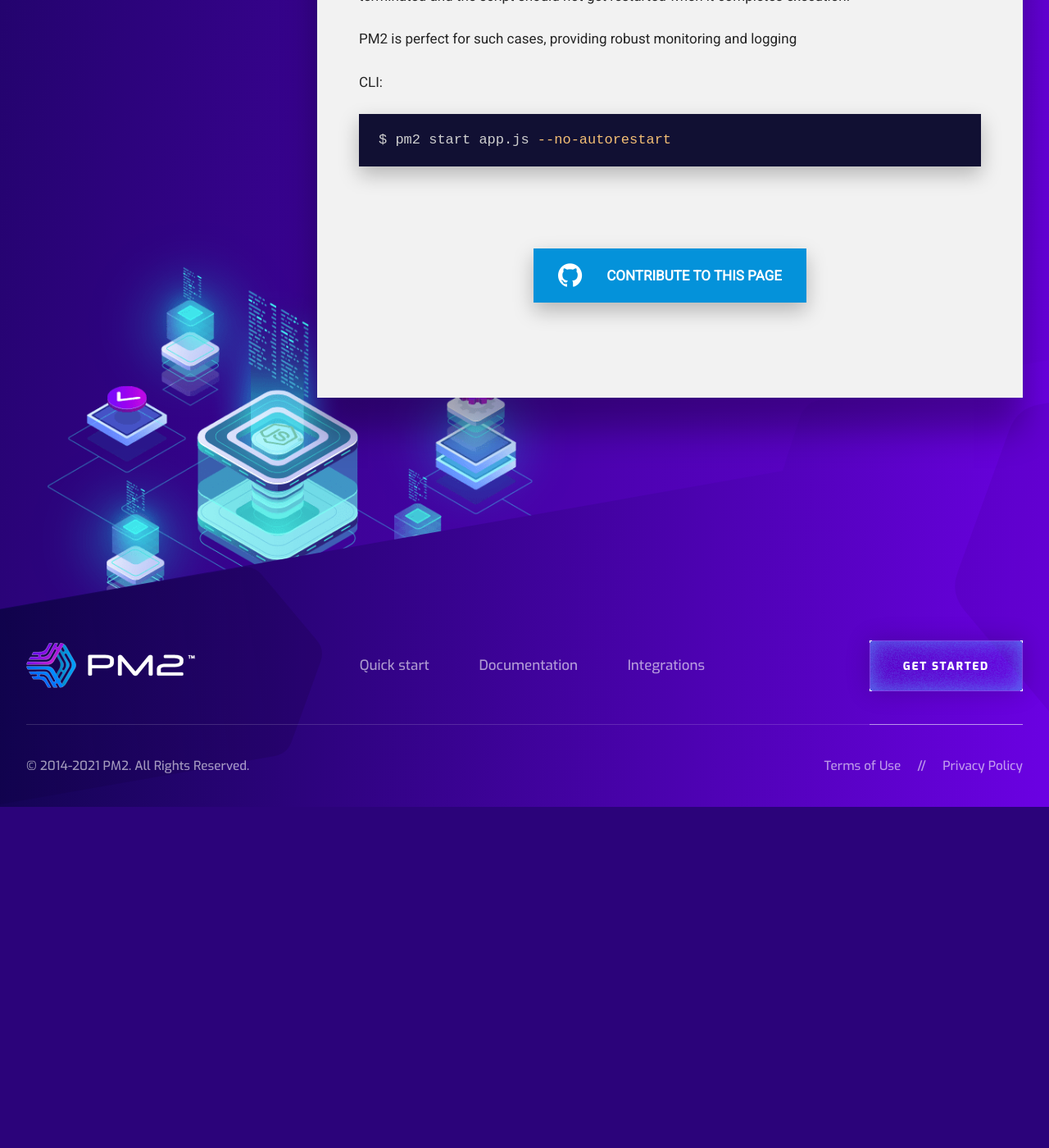
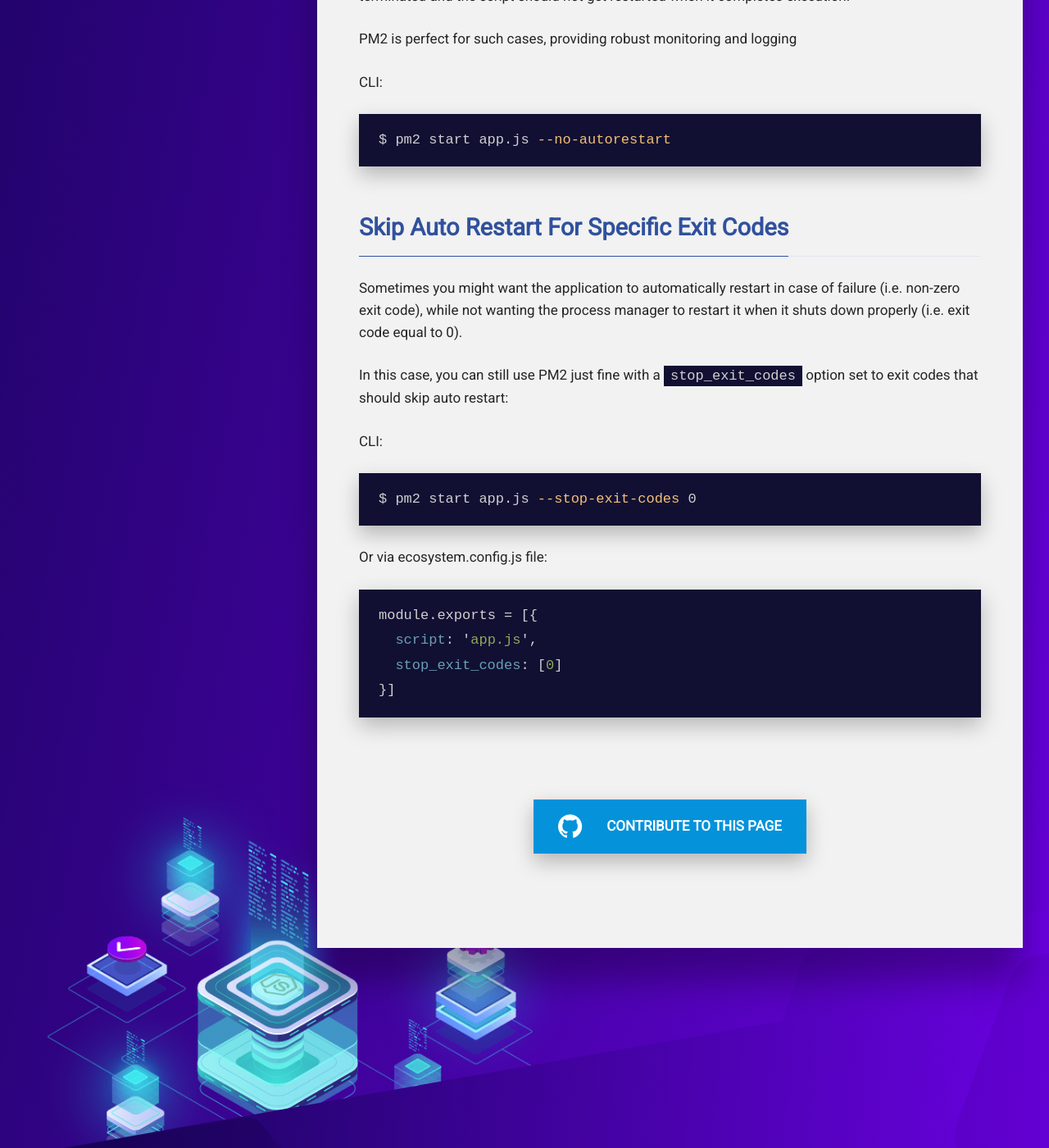
Before and after one commit to pm2-hive/pm2-hive.github.io, a Jekyll site: the page built from docs/features/restart-strategies.md, in a window 1280 px wide and 1400 px high, scrolled down 2486 px. Shown: the whole window at 82% size. Built offline with Jekyll 4.4.1, drawn with Linux system fonts in a browser that asks for light colours; comment, search, counter and statistics services are not loaded; before the commit the page ends 3470 px from its top, so only the background shows below that.

Commit message:
Add stop_exit_codes documentation

````diff
--- a/docs/features/restart-strategies.md
+++ b/docs/features/restart-strategies.md
@@ -77,3 +77,23 @@
 ```bash
 $ pm2 start app.js --no-autorestart
 ```
+
+## Skip Auto Restart For Specific Exit Codes
+
+Sometimes you might want the application to automatically restart in case of failure (i.e. non-zero exit code),
+while not wanting the process manager to restart it when it shuts down properly (i.e. exit code equal to 0).
+
+In this case, you can still use PM2 just fine with a `stop_exit_codes` option set to exit codes that should skip auto restart:
+
+CLI:
+```bash
+$ pm2 start app.js --stop-exit-codes 0
+```
+
+Or via ecosystem.config.js file:
+```javascript
+module.exports = [{
+  script: 'app.js',
+  stop_exit_codes: [0]
+}]
+```
````
